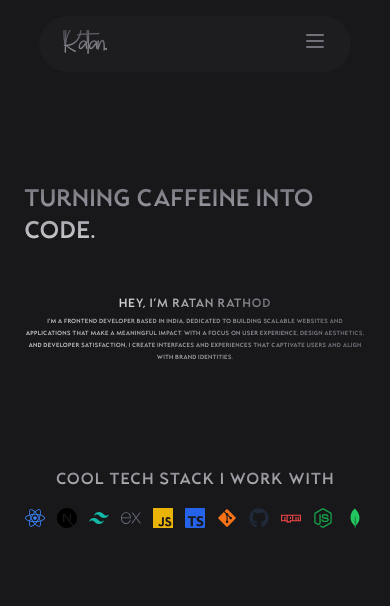
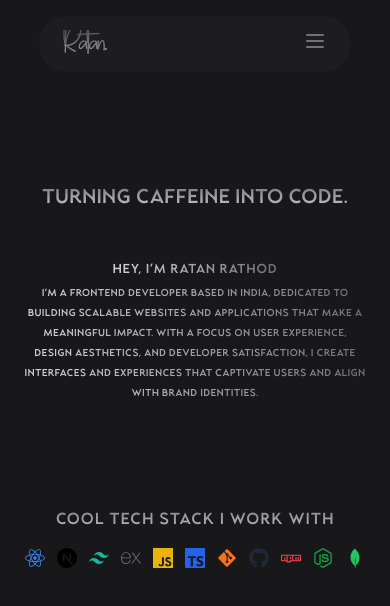
Before and after one commit to ratanz/Portfolio, a Next.js app: page / in a window 390 px wide. Shown: the top 606 px of the page. Built offline with nearby package versions, Linux system fonts and the light colour scheme.

Commit message:
changes v4

```diff
--- a/components/About.tsx
+++ b/components/About.tsx
@@ -108,7 +108,7 @@ const About = () => {
     }, [])
 
     return (
-        <div ref={containerRef} className='about-content w-full lg:min-h-[115vh] bg-zinc-900 overflow-hidden  lg:mt-40 lg:pt-14 min-h-[150vh] pt-[25vh]  '>
+        <div ref={containerRef} className='about-content w-full lg:min-h-[115vh] bg-zinc-900 overflow-hidden  lg:mt-40 lg:pt-14 min-h-[160vh] pt-[25vh]  '>
             <div className='content flex flex-col w-full justify-center min-h-screen items-center p-4 sm:p-8 md:p-16'>
                 <h1 ref={titleRef} className='text-[10vw] sm:text-4xl md:text-[3vw] font-glorich w-fit h-fit lg:p-10 p-4 text-center font-bold bg-gradient-to-r from-zinc-500 to-zinc-100 bg-clip-text text-transparent'>About</h1>
 
--- a/components/Homepage.tsx
+++ b/components/Homepage.tsx
@@ -184,15 +184,15 @@ const Homepage = () => {
     <div className='content lg:min-h-[100vh] min-h-[80vh] lg:p-14 p-6 font-glorich w-full bg-zinc-900'>
       <div className='flex flex-col items-start justify-center lg:mt-24 mt-40'>
 
-        <h1 ref={mainTitleRef} className='lg:text-[5.2vw] md:text-[3vw] text-2xl flex font-bold  self-center bg-gradient-to-t  from-zinc-300 to-zinc-500 bg-clip-text text-transparent lg:p-6 p-0'>
+        <h1 ref={mainTitleRef} className='lg:text-[5.2vw] md:text-[3vw] text-xl flex font-bold  self-center bg-gradient-to-t  from-zinc-300 to-zinc-500 bg-clip-text text-transparent lg:p-6 p-0'>
           Turning Caffeine Into Code.
         </h1>
 
-        <h2 ref={subTitleRef} className={`lg:text-4xl text-xs  font-semibold self-center bg-gradient-to-r from-zinc-300 to-zinc-500 bg-clip-text text-transparent tracking-wider lg:h-[6.3vh] pt-2 lg:mt-6 mt-10`}>
+        <h2 ref={subTitleRef} className={`lg:text-4xl text-[13px]  font-semibold self-center bg-gradient-to-r from-zinc-300 to-zinc-500 bg-clip-text text-transparent tracking-wider lg:h-[6.3vh] pt-2 lg:mt-6 mt-10`}>
           Hey, I&apos;m Ratan Rathod
         </h2>
 
-        <p ref={descriptionRef} className='lg:text-sm text-[6px] lg:mt-2 mt-1  font-normal text-center max-w-2xl mx-auto bg-gradient-to-r from-zinc-300 to-zinc-500 bg-clip-text text-transparent tracking-wide leading-loose'>
+        <p ref={descriptionRef} className='lg:text-sm text-[10px] lg:mt-2 mt-1  font-normal text-center max-w-2xl mx-auto bg-gradient-to-r from-zinc-300 to-zinc-500 bg-clip-text text-transparent tracking-wide leading-loose'>
           I&apos;m a frontend developer based in India,
           dedicated to building scalable websites and applications that make a meaningful impact.
           With a focus on user experience, design aesthetics, and developer satisfaction,
--- a/components/Work.tsx
+++ b/components/Work.tsx
@@ -242,7 +242,7 @@ export default function Work() {
             initial={{ opacity: 0 }}
             animate={{ opacity: 1 }}
             transition={{ duration: 0.8 }}
-            className="min-h-screen bg-zinc-900  text-zinc-100 py-20 px-4 sm:px-6 lg:px-8"
+            className="min-h-screen bg-zinc-900  text-zinc-100 py-20 px-10 sm:px-6 lg:px-8"
         >
             <div ref={sectionRef} className="max-w-7xl mx-auto">
                 <TextRevealByWord text="Work Experience" className="text-2xl lg:text-5xl font-extrabold mb-16 text-center text-zinc-100" />
@@ -257,25 +257,24 @@ export default function Work() {
                                 <Card className="h-full bg-zinc-800/50 border-zinc-700 backdrop-blur-sm
                                     transition-all duration-300
 
-                                    group-hover:shadow-[0_0_25px_rgba(255,255,255,0.2)]
-                                    overflow-auto scrollbar-thin scrollbar-track-transparent scrollbar-thumb-blue-500/20"
+                                    group-hover:shadow-[0_0_25px_rgba(255,255,255,0.2)]"
                             >
                                 <CardHeader className="sticky top-0 z-10 bg-zinc-800/95 backdrop-blur-sm border-b border-zinc-700/50">
-                                    <CardTitle className="text-xl font-bold text-zinc-100 mb-2">
+                                    <CardTitle className="lg:text-xl text-md font-bold text-zinc-100 mb-2">
                                         {experience.title}
                                     </CardTitle>
                                     <div className="flex justify-between items-center">
                                         <Badge
                                             variant="secondary"
-                                            className="text-sm bg-blue-400/20 text-blue-300 "
+                                            className="lg:text-sm text-xs bg-blue-600/20 text-blue-300 "
                                         >
                                             {experience.company}
                                         </Badge>
                                         <span className="text-sm text-zinc-400">{experience.date}</span>
                                     </div>
                                 </CardHeader>
-                                <CardContent className="pt-4">
-                                    <ul className="space-y-2 text-zinc-300">
+                                <CardContent className="pt-4 p-6">
+                                    <ul className="space-y-2 lg:text-[15px] text-xs leading-relaxed tracking-wide text-zinc-300">
                                         {experience.responsibilities.map((responsibility, idx) => (
                                             <li key={idx} className="flex items-start">
                                                 <span className="mr-2 text-blue-400">•</span>
```
